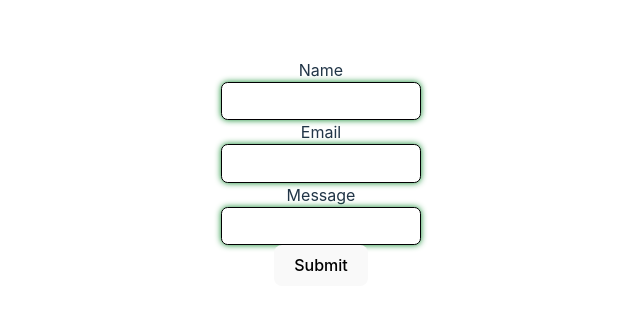
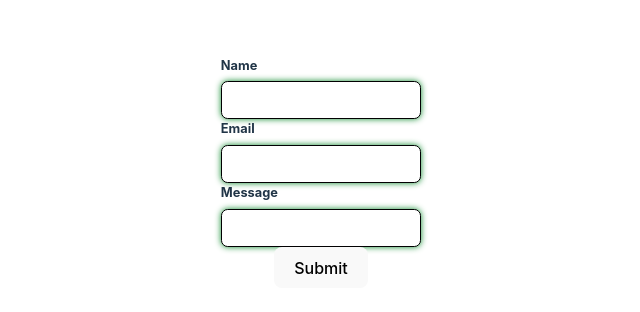
Before and after one commit to pulgajornie/myprojectformbs, a React (Vite) app: page / in a window 1280 px wide. Shown: the part 228-540 px from the top of the page, without its empty margins (319-959 px from the left). Built offline with nearby package versions, Linux system fonts and the light colour scheme.

Commit message:
update label position

```diff
--- a/src/components/label/label.module.scss
+++ b/src/components/label/label.module.scss
@@ -1,2 +1,7 @@
 .root {
+  width: 100%;
+  text-align: start;
+  font-size: 0.8em;
+  font-weight: 700;
+  margin-bottom: 0.5em;
 }
```
